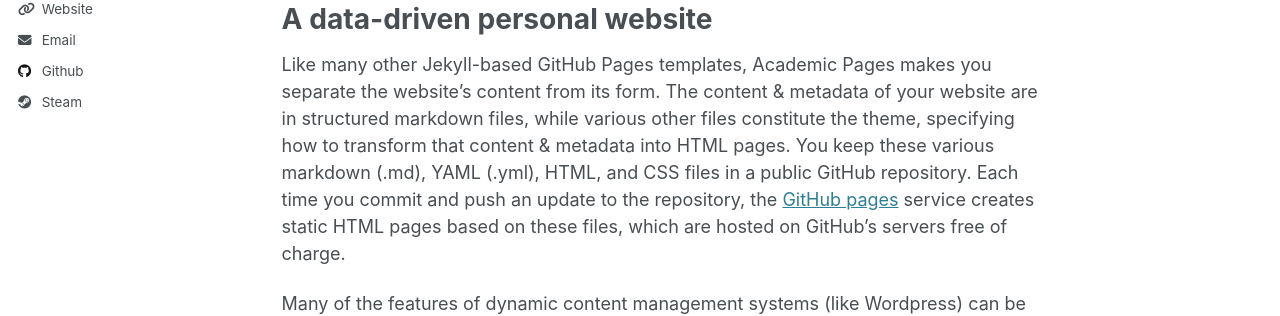
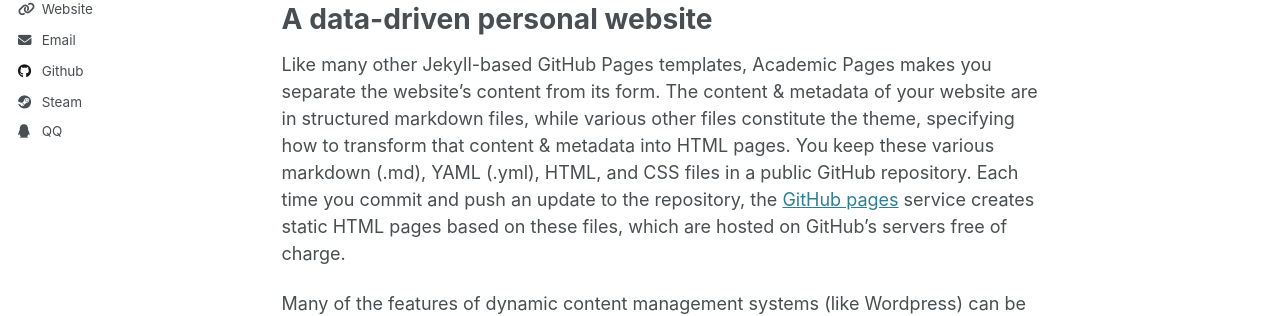
Before and after one commit to Rainbow-cocktail/Raintail-homepage, a Jekyll site: the page built from _pages/about.md, in a window 1280 px wide. Shown: the part 440-756 px from the top of the page. Built offline with Jekyll 4.4.1, drawn with Linux system fonts in a browser that asks for light colours.

Commit message:
Update author-profile.html

```diff
--- a/_includes/author-profile.html
+++ b/_includes/author-profile.html
@@ -156,6 +156,9 @@
       {% if author.zhihu %}
       <li><a href="https://www.zhihu.com/people/{{ author.zhihu }}"><i class="fab fa-fw fa-zhihu icon-pad-right" aria-hidden="true"></i>Zhihu</a></li>
       {% endif %}
+      {% if author.QQ %}
+      <li><i class="fab fa-fw fa-qq icon-pad-right" aria-hidden="true"></i>QQ</li>
+      {% endif %}
     </ul>
   </div>
 </div>
```
